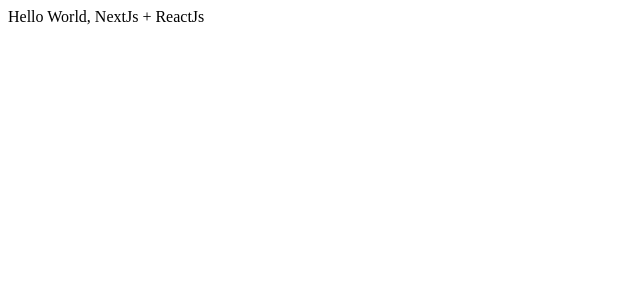
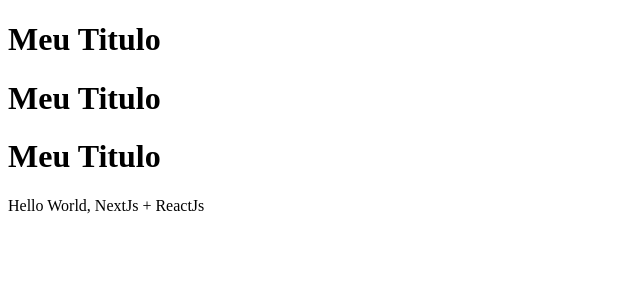
Before and after one commit to matheuspedrow/react-nextjs-exemplos, a Next.js app: page / in a window 1280 px wide. Shown: the top 300 px of the page, without its empty margins (0-640 px from the left). Built offline with nearby package versions, Linux system fonts and the light colour scheme.

Commit message:
Criado Primeiro Componente React jsx

```diff
--- a/pages/index.js
+++ b/pages/index.jsx
@@ -1,6 +1,11 @@
+import Title from '../src/componentes/title/Title'
+
 function HomePage () {
   return (
     <div>
+      <Title />
+      <Title />
+      <Title />
       Hello World, NextJs + ReactJs
     </div>
   )
--- /dev/null
+++ b/src/componentes/title/Title.jsx
@@ -0,0 +1,7 @@
+function Title () {
+  return (
+    <h1>Meu Titulo</h1>
+  )
+}
+
+export default Title
```
